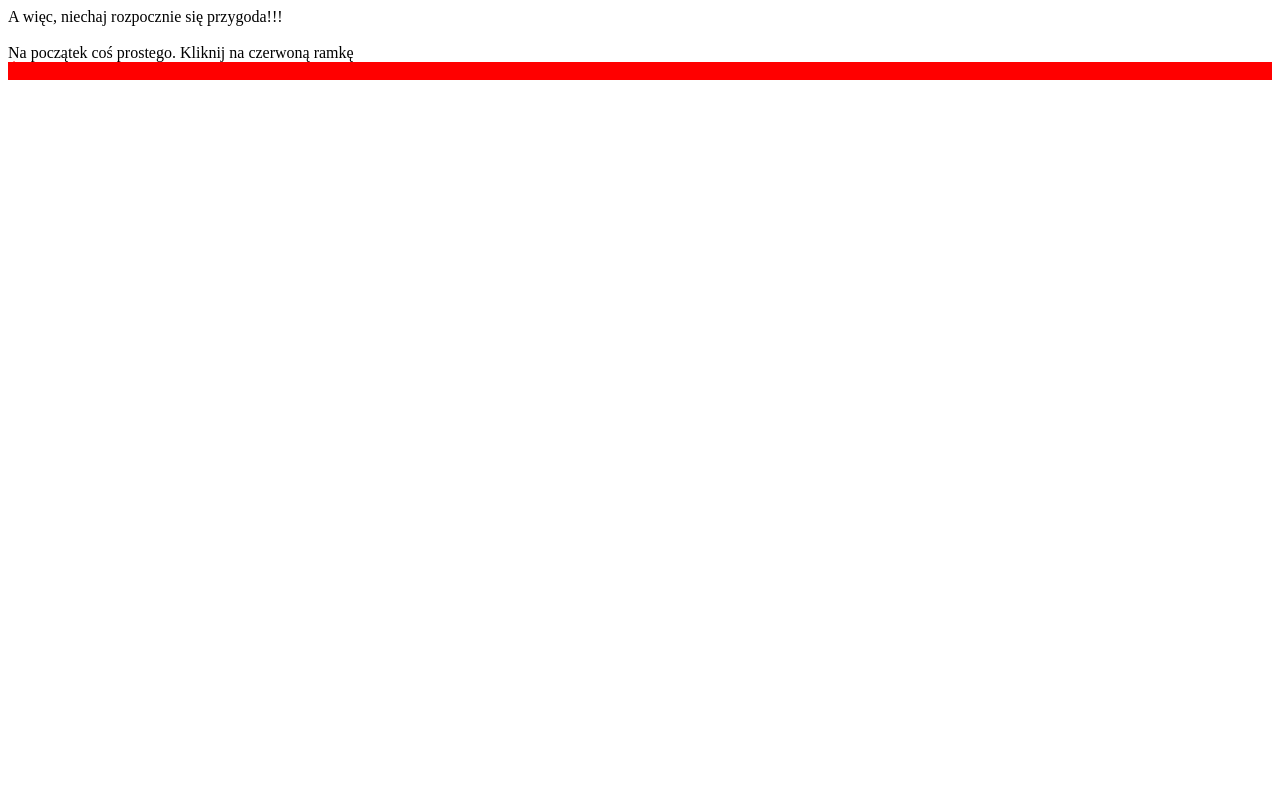
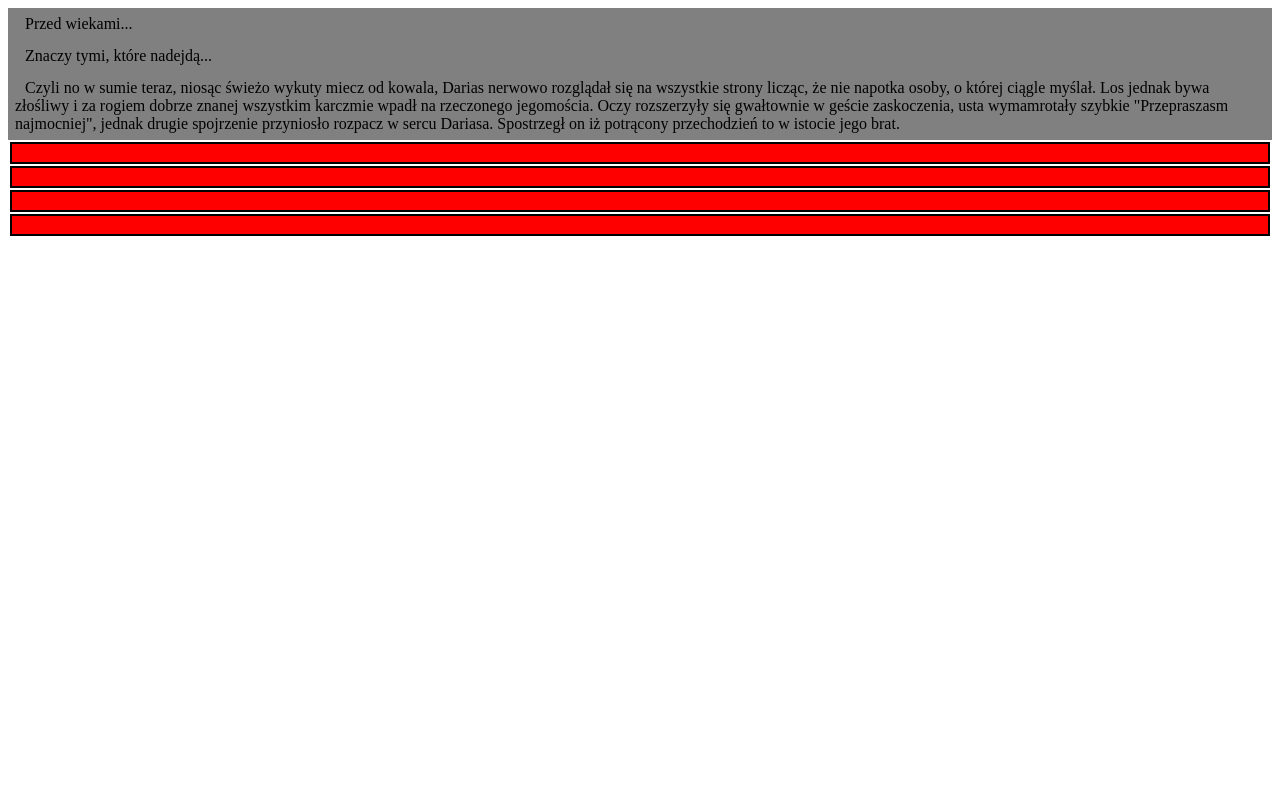
Before and after one commit to Bornous/ABook, a PHP site: page /firstPage.php in a window 1280 px wide. Run offline with PHP 8.4, Linux system fonts and the light colour scheme.

Commit message:
First update
Trying new stuff, making some kind of model and mechanics testing

```diff
--- a/firstPage.php
+++ b/firstPage.php
@@ -1,31 +1,33 @@
+<!DOCtype>
+<html>
+<head>
+	<script src="https://ajax.googleapis.com/ajax/libs/jquery/3.3.1/jquery.min.js"></script>
+	<link rel="stylesheet" href="mainStyle.css">
+</head>
+<body>
+	<script>
+		$(document).ready(function(){
+		  $(".redText").click(function(){
+			$(this).removeClass("redText");
+			$(this).addClass("revealedText");
+		  });
+		});
+	</script>
+
 <?php
 
-	$jsF='"background-color:grey;color:black;height:30px;width:300px;text-align:center;"';
+	echo	"<div class='revealedText' ><span class='justText'>Przed wiekami...</span></div>";
+	echo	"<div class='revealedText' ><span class='justText'>Znaczy tymi, które nadejdą...</span></div>";
+	echo	"<div class='revealedText' ><span class='justText'>Czyli no w sumie teraz, niosąc świeżo wykuty miecz od kowala, Darias nerwowo rozglądał się na wszystkie strony licząc, że nie napotka osoby, o której ciągle myślał. Los jednak bywa złośliwy i za rogiem dobrze znanej wszystkim karczmie wpadł na rzeczonego jegomościa. Oczy rozszerzyły się gwałtownie w geście zaskoczenia, usta wymamrotały szybkie \"Przepraszasm najmocniej\", jednak drugie spojrzenie przyniosło rozpacz w sercu Dariasa. Spostrzegł on iż potrącony przechodzień to w istocie jego brat.</span></div>";
+
+	echo	"<div class='redText' ><span class='dialog_2'>Pozdrowiony! Powinieneś bardziej zwracać uwagę na otoczenie, jeśli chcesz się zabrać za szermierkę. Ale mniejsza,
+	słyszałeś?</span></div>";
+	echo	"<div class='redText' ><span class='dialog_1'>O czym?</span></div>";
+	echo	"<div class='redText' ><span class='dialog_2'>Co się stało z Carilm zaraz po świętach.</span></div>";
+	echo	"<div class='redText' ><span class='dialog_1'>Nie. I szczerze mówiąc niewiele mnie to obchodzi.</span></div>";
 
 
 
-	echo "A więc, niechaj rozpocznie się przygoda!!!<br><br>";
-	echo "Na początek coś prostego. Kliknij na czerwoną ramkę<br>";
-
-	echo	"<div id='redText' style='background-color:red; color:red;' onclick='myFunction()'>
-					Świeżo odkryty tekst.
-
-
-				</div>";
-
-	echo "
-			<script>
-				if(document.getElementById('redText')!=0)document.getElementById('redText').onclick = function (){myFunction()};
-				function myFunction(){
-					document.getElementById('redText').style=$jsF;
-
-				}
-
-			</script>
-
-
-
-	";
 
 
 
@@ -34,3 +36,5 @@
 
 
 ?>
+</body>
+</html>
--- /dev/null
+++ b/mainStyle.css
@@ -0,0 +1,30 @@
+.redText{
+	background-color:red;
+	color:red;
+	margin:2px;
+	border:2px solid black;
+}
+
+.redText span{
+	background-color:#00000000;
+
+}
+.revealedText span{
+	padding:4px 10px;
+}
+.revealedText{
+	background-color:grey;
+	color:black;
+	width:calc(100% - 14px);
+	padding: 7px;
+	text-align:left;
+}
+
+.dialog_1{
+	background-color:#eeffeedd;
+
+}
+.dialog_2{
+	background-color:#eeeeffdd;
+
+}
```
